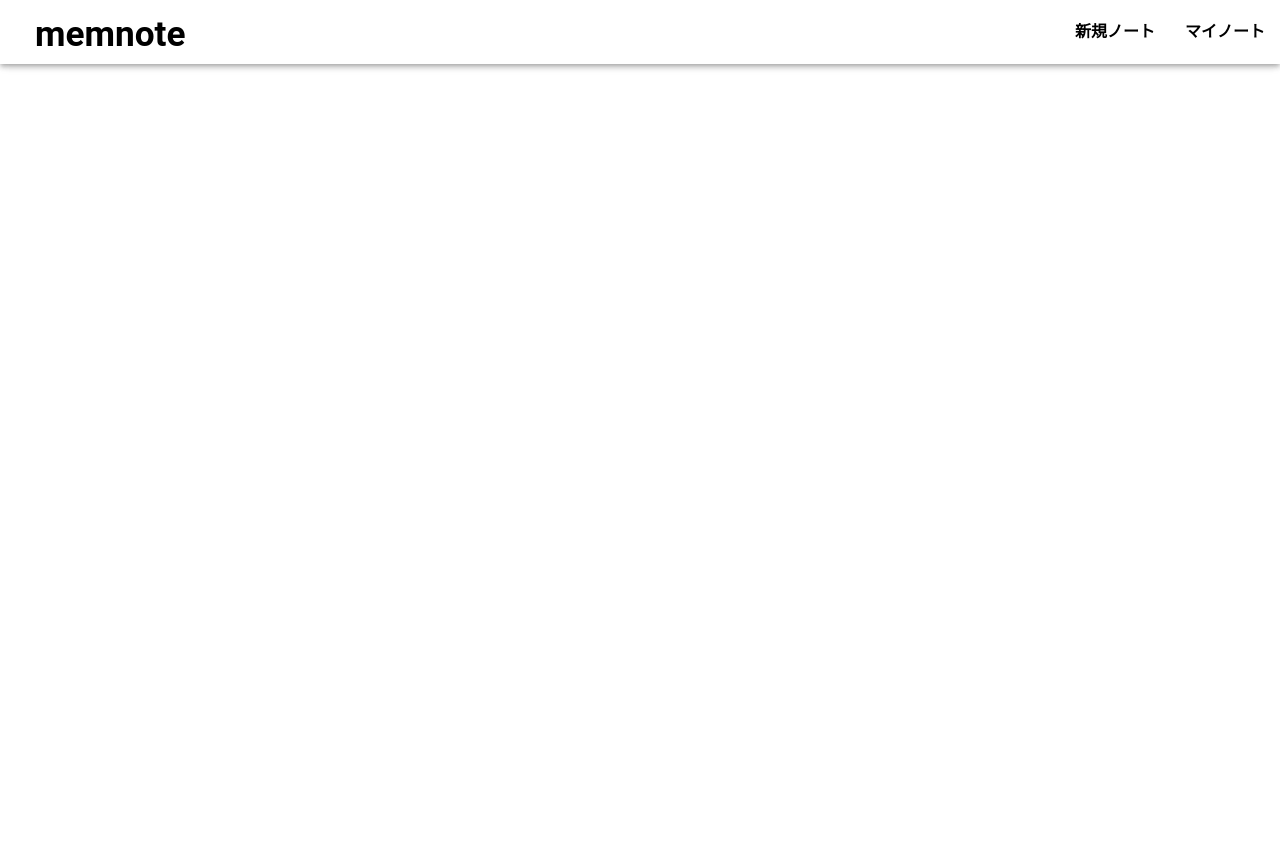
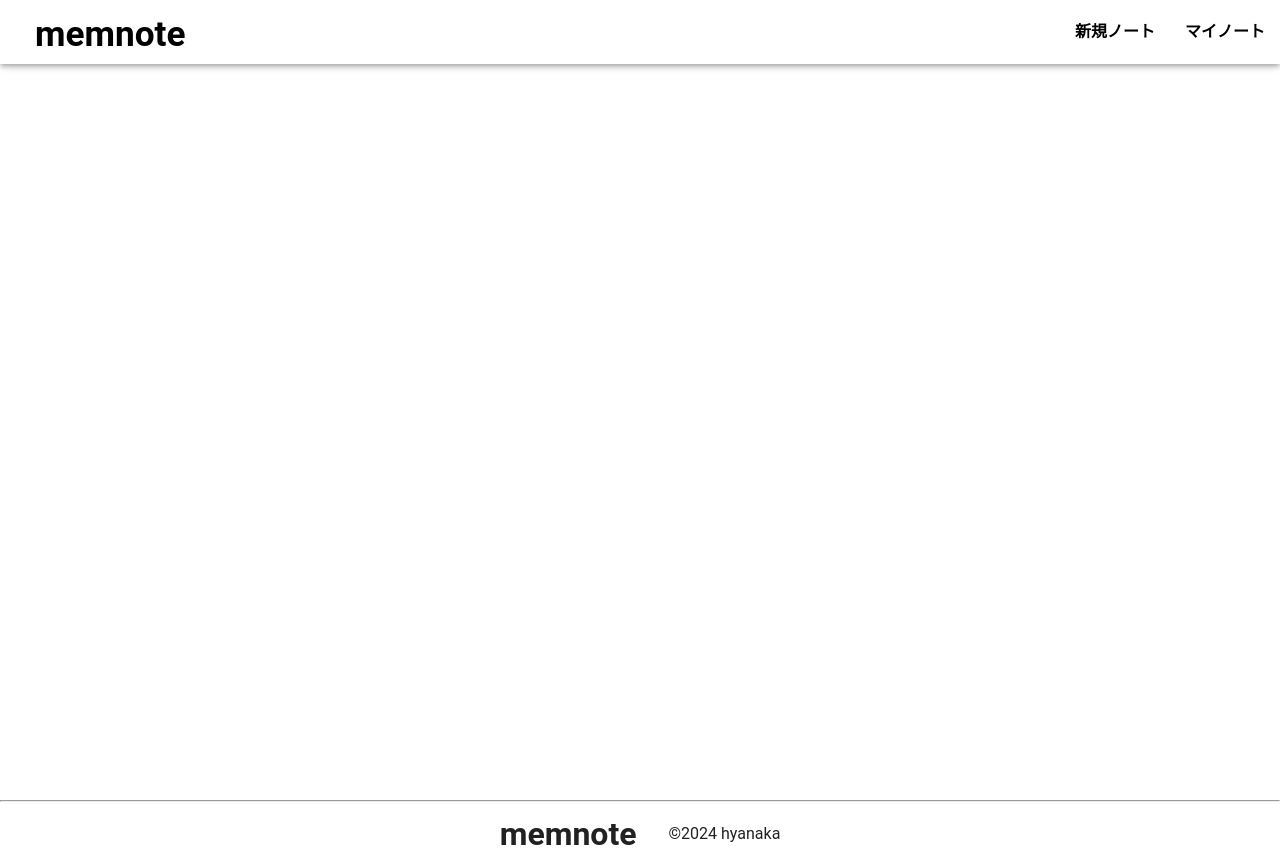
Before and after one commit to k4nk1/memnote, a Vue app in the folder frontend/: page / in a window 1280 px wide. Before the commit this address had no page. Before the commit the page ends 800 px from the top, so only its background shows below. Built offline with nearby package versions, Linux system fonts and the light colour scheme.

Commit message:
feat: Add footer

```diff
--- a/frontend/src/App.vue
+++ b/frontend/src/App.vue
@@ -1,9 +1,12 @@
 <script setup>
 import Header from './components/Header.vue';
+import Footer from './components/Footer.vue';
 </script>
 
 <template>
   <v-app>
-    <Header></Header>
+    <Header />
+    <div style="min-height: 100vh;"></div>
+    <Footer />
   </v-app>
 </template>
--- /dev/null
+++ b/frontend/src/components/Footer.vue
@@ -0,0 +1,13 @@
+<template>
+    <hr>
+    <v-footer class="bg-gray justify-center">
+        <span style="font-size: 2em; font-weight: bold;">memnote</span>
+        <span>&#169;2024 hyanaka</span>
+    </v-footer>
+</template>
+
+<style scoped>
+span{
+    padding: 0 1rem 0 1rem;
+}
+</style>
```
